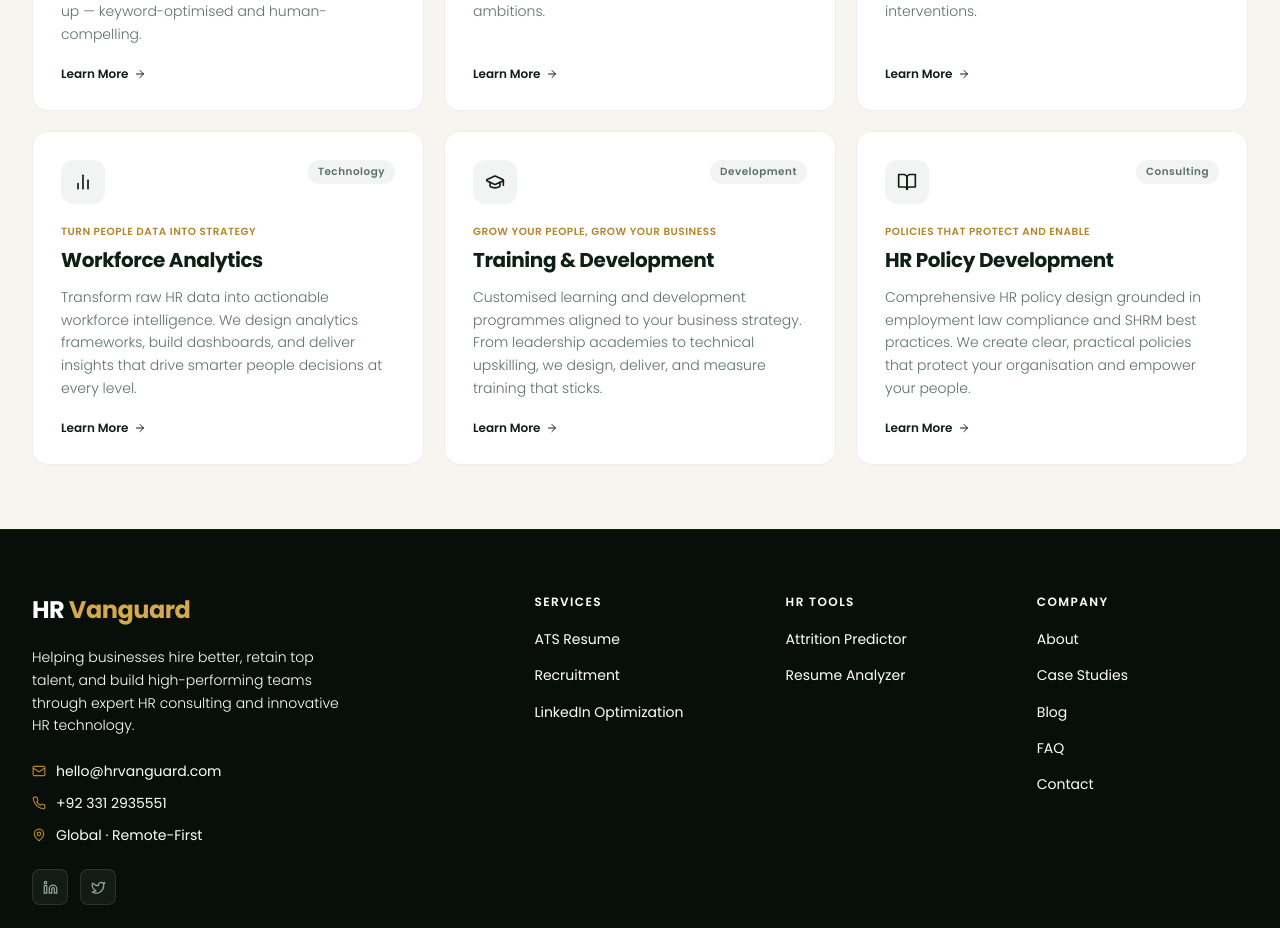
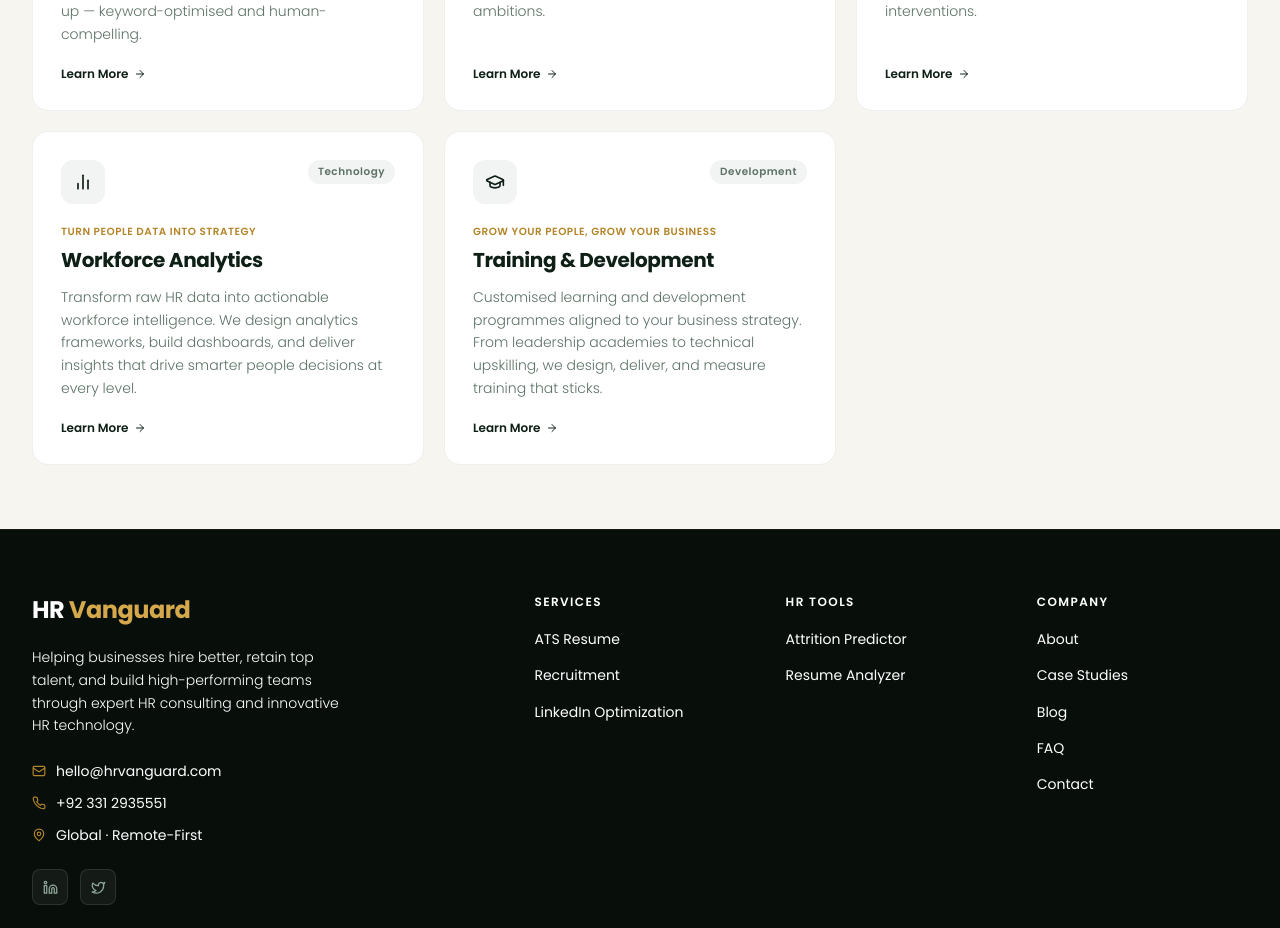
Before and after one commit to Imranprogrammer9/ats-resume, a React (Vite) app: page /services in a window 1280 px wide. Shown: the part 1180-2108 px from the top of the page. Built offline with nearby package versions, Linux system fonts and the light colour scheme.

Commit message:
clean: remove HR Policy Development service from platform

```diff
--- a/src/data/services.ts
+++ b/src/data/services.ts
@@ -81,14 +81,4 @@ export const SERVICES: Service[] = [
     description: 'Customised learning and development programmes aligned to your business strategy. From leadership academies to technical upskilling, we design, deliver, and measure training that sticks.',
     features: ['Learning needs analysis', 'Leadership development', 'Management skills training', 'Technical upskilling', 'Competency framework design', 'Training effectiveness measurement'],
   },
-  {
-    id: 'hr-policy-development',
-    slug: 'hr-policy-development',
-    icon: 'BookOpen',
-    title: 'HR Policy Development',
-    tagline: 'Policies That Protect and Enable',
-    category: 'Consulting',
-    description: 'Comprehensive HR policy design grounded in employment law compliance and SHRM best practices. We create clear, practical policies that protect your organisation and empower your people.',
-    features: ['Policy audit & gap analysis', 'Employee handbook design', 'Compliance framework', 'Grievance & discipline procedures', 'Remote work policies', 'DEI policy development'],
-  },
 ];
```
